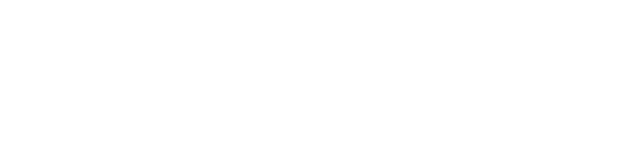
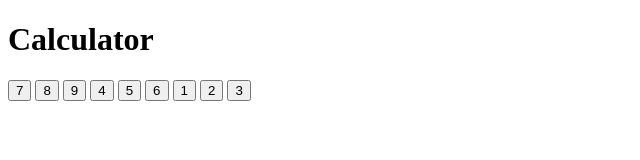
Before and after one commit to sparky9043/calculator, a plain HTML site: page index.html in a window 1280 px wide. Shown: the whole page, without its empty margins (0-640 px from the left). Drawn offline with Linux system fonts and the light colour scheme.

Commit message:
Add nine number buttons

```diff
--- a/index.html
+++ b/index.html
@@ -3,9 +3,22 @@
 <head>
   <meta charset="UTF-8">
   <meta name="viewport" content="width=device-width, initial-scale=1.0">
-  <title>Document</title>
+  <title>Calculator | The Odin Project</title>
+  <link rel="stylesheet" href="style.css">
 </head>
 <body>
-
+  <h1>Calculator</h1>
+  <div class="numbers-container">
+    <button id="7">7</button>
+    <button id="8">8</button>
+    <button id="9">9</button>
+    <button id="4">4</button>
+    <button id="5">5</button>
+    <button id="6">6</button>
+    <button id="1">1</button>
+    <button id="2">2</button>
+    <button id="3">3</button>
+  </div>
+  <script src="calculator.js"></script>
 </body>
 </html>
```
